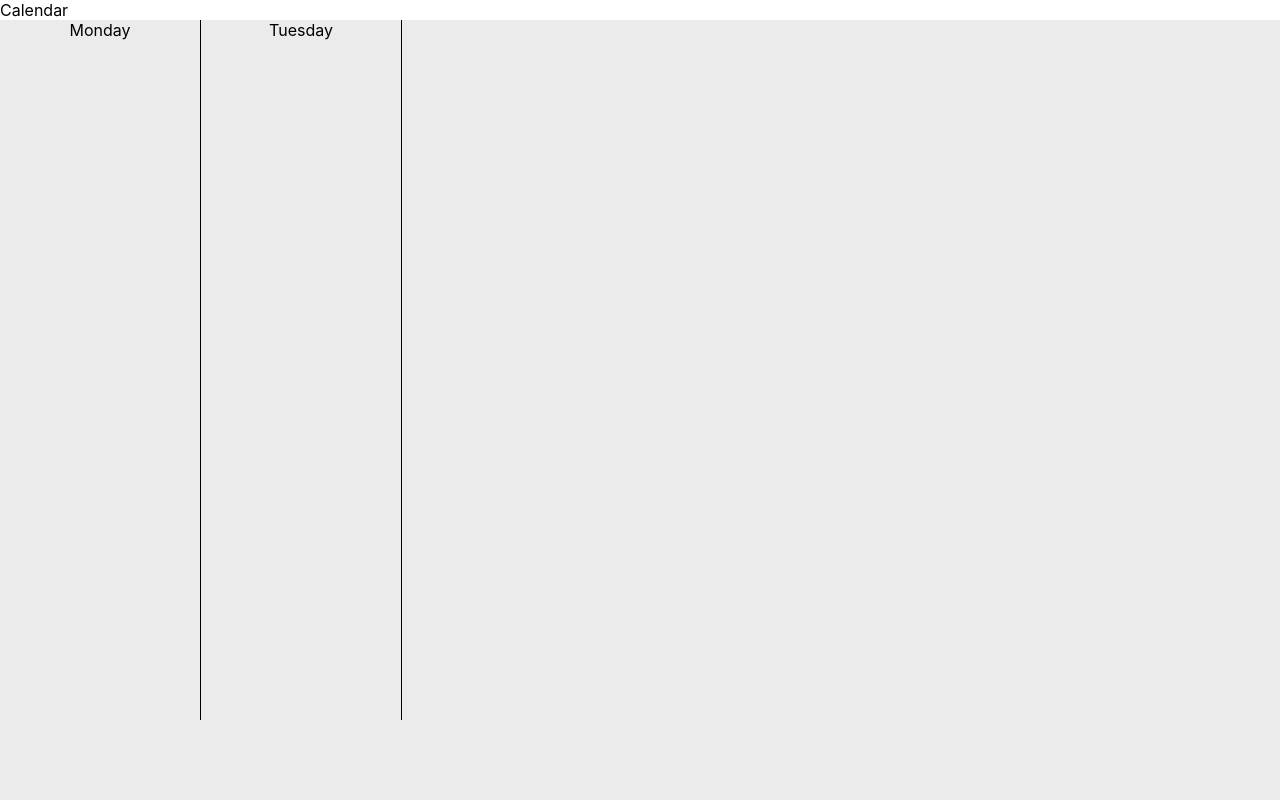
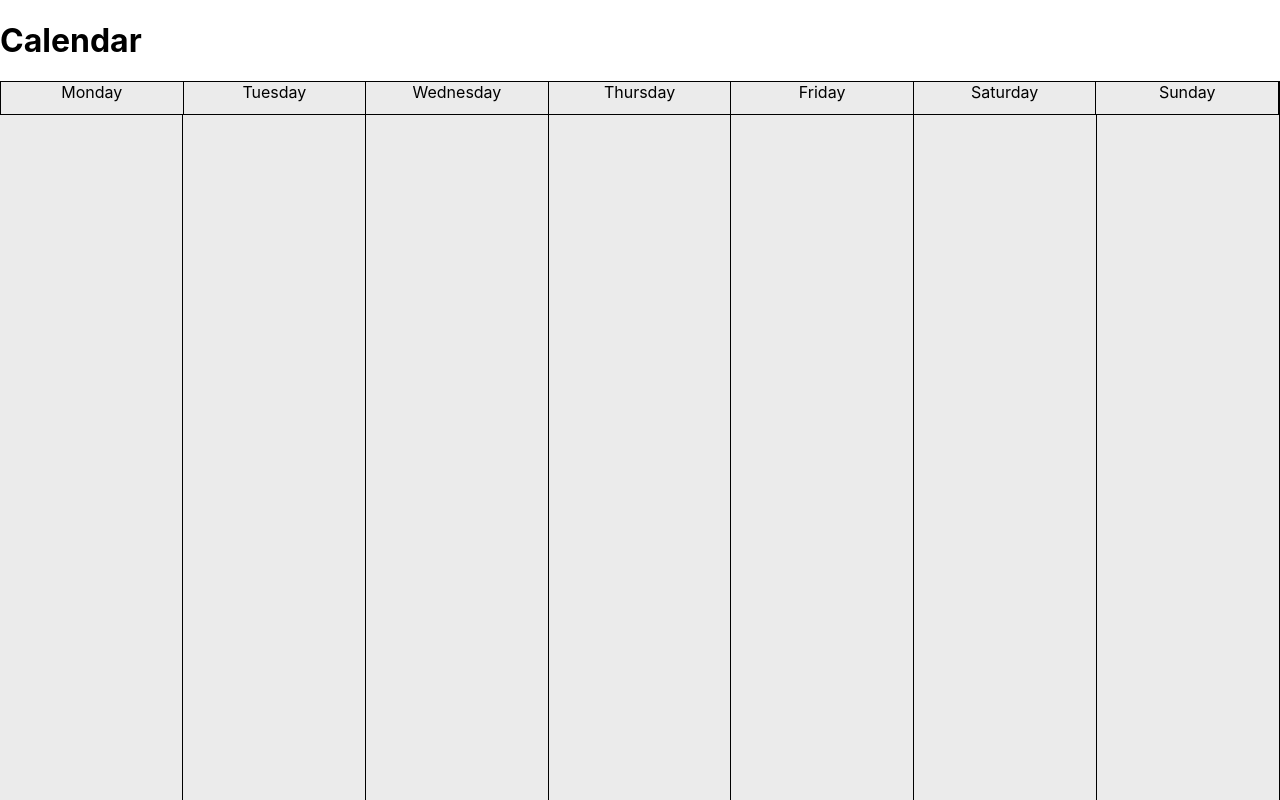
Before and after one commit to LucasZimmermann/zoom-home-case, a React (Create React App) app: page / in a window 1280 px wide. Shown: the top 800 px of the page. Built offline with nearby package versions, Linux system fonts and the light colour scheme.

Commit message:
(feat) 7 days calendar

```diff
--- a/src/App.css
+++ b/src/App.css
@@ -6,8 +6,9 @@
 }
 
 .calendar-day {
-  height: 700px;
-  width: 200px;
+  position: relative;
+  height: 1200px;
+  flex-grow: 1;
   border-right: 1px solid;
   text-align: center;
 }
@@ -15,7 +16,7 @@
 .calendar-slot {
   position: absolute;
   top: 0;
-  width: 200px;
+  width: 100%;
   height: 0px;
   background: white;
 }
@@ -41,3 +42,20 @@
   flex-direction: column;
   justify-content: space-between;
 }
+
+.top-bar {
+  height: 60px;
+}
+
+.calendar-header {
+  display: flex;
+  height: 32px;
+  border: 1px solid;
+}
+
+.calendar-header-day-label {
+  text-align: center;
+  flex: 1 1 0;
+  border-right: 1px solid;
+  background: rgb(235, 235, 235);
+}
--- a/src/App.js
+++ b/src/App.js
@@ -1,15 +1,55 @@
 import React from "react";
 import "./App.css";
 
+const CalendarHeader = () => (
+  <div className="calendar-header">
+    {[
+      "Monday",
+      "Tuesday",
+      "Wednesday",
+      "Thursday",
+      "Friday",
+      "Saturday",
+      "Sunday",
+    ].map((dayLabel) => (
+      <div key={dayLabel} className="calendar-header-day-label">
+        {dayLabel}
+      </div>
+    ))}
+  </div>
+);
+
+const TopBar = () => (
+  <div className="top-bar">
+    <h1>Calendar</h1>
+  </div>
+);
+
 function App() {
   const [isDragging, setIsDragging] = React.useState(false);
-  const [slotRef, setSlotRef] = React.useState(undefined);
+  const [currentSlotRef, setCurrentSlotRef] = React.useState(undefined);
   const [showModal, setShowModal] = React.useState(undefined);
   const [baseY, setBaseY] = React.useState(0);
 
-  const mondayRef = React.useRef();
-  const tuesdayRef = React.useRef();
+  const mondaySlotRef = React.useRef();
+  const tuesdaySlotRef = React.useRef();
+  const wednesdaySlotRef = React.useRef();
+  const thursdaySlotRef = React.useRef();
+  const fridaySlotRef = React.useRef();
+  const saturdaySlotRef = React.useRef();
+  const sundaySlotRef = React.useRef();
+
   const modalRef = React.useRef();
+
+  const daySlotRefs = [
+    mondaySlotRef,
+    tuesdaySlotRef,
+    wednesdaySlotRef,
+    thursdaySlotRef,
+    fridaySlotRef,
+    saturdaySlotRef,
+    sundaySlotRef,
+  ];
 
   const handleDrag = (e) => {
     if (!isDragging) return;
@@ -17,57 +57,53 @@ function App() {
     const meetingDuration = e.clientY - baseY - ((e.clientY - baseY) % 25);
 
     if (meetingDuration > 0)
-      slotRef.current.style.height = `${meetingDuration}px`;
+      currentSlotRef.current.style.height = `${meetingDuration}px`;
     else {
-      slotRef.current.style.top = `${baseY + meetingDuration}px`;
-      slotRef.current.style.height = `${-meetingDuration}px`;
+      currentSlotRef.current.style.top = `${baseY + meetingDuration}px`;
+      currentSlotRef.current.style.height = `${-meetingDuration}px`;
     }
   };
 
+  const CalendarDay = ({ daySlotRef }) => (
+    <div
+      className="calendar-day"
+      onPointerDown={(e) => {
+        setCurrentSlotRef(daySlotRef);
+        setBaseY(e.clientY - (e.clientY % 25));
+        daySlotRef.current.style.top = `${e.clientY - (e.clientY % 25)}px`;
+      }}
+    >
+      <div className="calendar-slot" ref={daySlotRef} />
+    </div>
+  );
+
   return (
     <>
-      <div className="top-bar">Calendar</div>
+      <TopBar />
+      <CalendarHeader />
       <div
         className="calendar"
         onPointerMove={(e) => handleDrag(e)}
         onPointerDown={(e) => setIsDragging(true)}
         onPointerUp={(e) => {
           setIsDragging(false);
-          const meetingDuration = e.clientY - baseY - ((e.clientY - baseY) % 25);
-          console.log(`Slot starting height: ${slotRef.current.offsetTop}px`);
-          console.log(`Slot height: ${slotRef.current.style.height}`);
+          const meetingDuration =
+            e.clientY - baseY - ((e.clientY - baseY) % 25);
+          console.log(
+            `Slot starting height: ${currentSlotRef.current.offsetTop}px`
+          );
+          console.log(`Slot height: ${currentSlotRef.current.style.height}`);
           if (Math.abs(meetingDuration) > 25) setShowModal(true);
         }}
         onPointerLeave={(e) => {
           setIsDragging(false);
-          if (slotRef && !showModal) {
-            slotRef.current.style.height = 0;
-            setSlotRef(undefined);
+          if (currentSlotRef && !showModal) {
+            currentSlotRef.current.style.height = 0;
+            setCurrentSlotRef(undefined);
           }
         }}
       >
-        <div
-          className="calendar-day"
-          onPointerDown={(e) => {
-            setSlotRef(mondayRef);
-            setBaseY(e.clientY - e.clientY % 25);
-            mondayRef.current.style.top = `${e.clientY}px`;
-          }}
-        >
-          Monday
-          <div className="calendar-slot" ref={mondayRef}></div>
-        </div>
-        <div
-          className="calendar-day"
-          onPointerDown={(e) => {
-            setSlotRef(tuesdayRef);
-            setBaseY(e.clientY - e.clientY % 25);
-            tuesdayRef.current.style.top = `${e.clientY}px`;
-          }}
-        >
-          Tuesday
-          <div className="calendar-slot" ref={tuesdayRef} />
-        </div>
+        {daySlotRefs.map((daySlotRef, index) => <CalendarDay key={index} daySlotRef={daySlotRef} />)}
       </div>
       {showModal && (
         <div className="modal-container" ref={modalRef}>
@@ -78,9 +114,9 @@ function App() {
                 onClick={() => {
                   alert("Call Zoom");
                   setShowModal(false);
-                  if (slotRef) {
-                    slotRef.current.style.height = "0px";
-                    setSlotRef(undefined);
+                  if (currentSlotRef) {
+                    currentSlotRef.current.style.height = "0px";
+                    setCurrentSlotRef(undefined);
                   }
                 }}
               >
@@ -89,9 +125,9 @@ function App() {
               <button
                 onClick={() => {
                   setShowModal(false);
-                  if (slotRef) {
-                    slotRef.current.style.height = "0px";
-                    setSlotRef(undefined);
+                  if (currentSlotRef) {
+                    currentSlotRef.current.style.height = "0px";
+                    setCurrentSlotRef(undefined);
                   }
                 }}
               >
```
